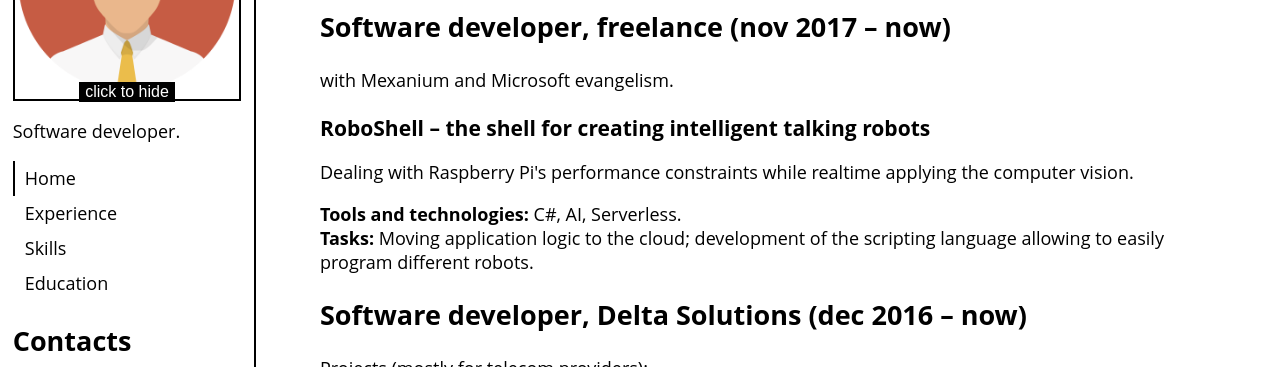
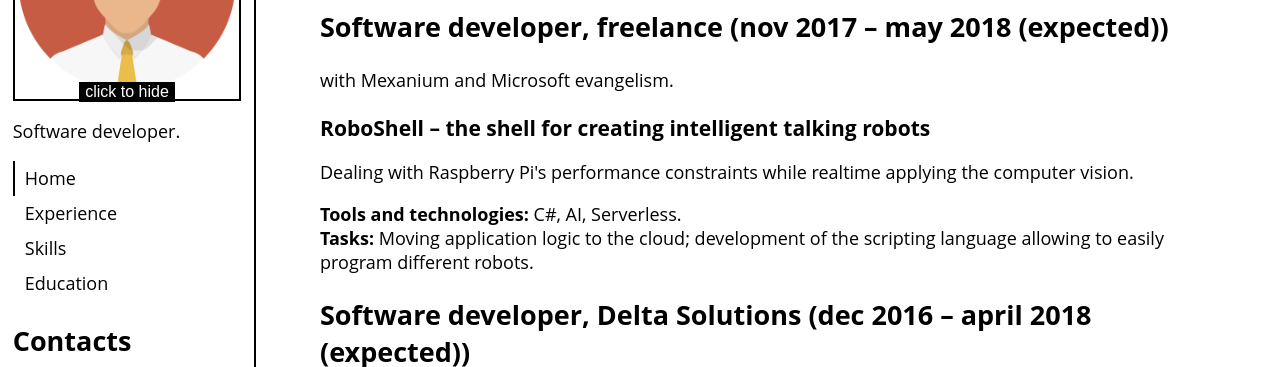
Before and after one commit to oserikov/oserikov.github.io.old, a plain HTML site: page index.html in a window 1280 px wide. Shown: the part 230-597 px from the top of the page. Drawn offline with nearby package versions, Linux system fonts and the light colour scheme.

Commit message:
upd dates

```diff
--- a/index.html
+++ b/index.html
@@ -86,7 +86,7 @@
         <h1>Experience</h1>
 
         <div class="position">
-            <h2>Software developer, freelance (nov 2017 &ndash; now)</h2>
+            <h2>Software developer, freelance (nov 2017 &ndash; may 2018 (expected))</h2>
             <p>with Mexanium and Microsoft evangelism.</p>
             <div class="project">
                 <h3>RoboShell &ndash; the shell for creating intelligent talking robots</h3>
@@ -110,7 +110,7 @@
         </div>
 
         <div class="position">
-            <h2>Software developer, Delta Solutions (dec 2016 &ndash; now)</h2>
+            <h2>Software developer, Delta Solutions (dec 2016 &ndash; april 2018 (expected))</h2>
             <p>Projects (mostly for telecom providers):</p>
 
             <div class="project">
```
